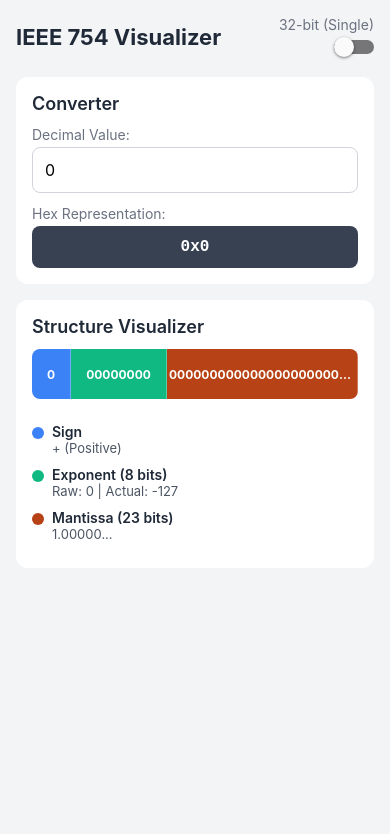
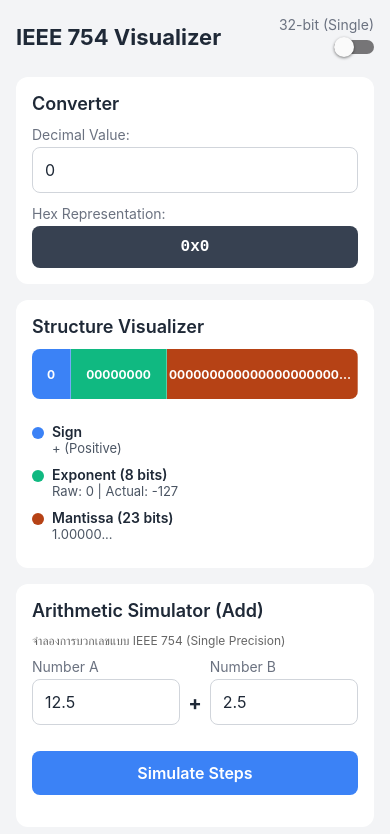
Before and after one commit to phutawanku-cmd/Computer-Architecture, a React Native app in the folder IEEE754App/: screen / in a window 390 px wide. Shown: the top 834 px of the page. Built offline with nearby package versions, Linux system fonts and the light colour scheme.

Commit message:
Sec-Features

```diff
--- a/IEEE754App/App.js
+++ b/IEEE754App/App.js
@@ -1,6 +1,6 @@
 import React, { useState, useEffect } from 'react';
-import { StyleSheet, Text, View, TextInput, ScrollView, Switch, SafeAreaView, Platform, StatusBar } from 'react-native';
-import { decimalToBinary, getComponents } from './ieeeLogic';
+import { StyleSheet, Text, View, TextInput, ScrollView, Switch, TouchableOpacity, SafeAreaView, Platform } from 'react-native';
+import { decimalToBinary, getComponents, simulateAddition } from './ieeeLogic';
 
 const COLORS = {
   sign: '#3B82F6',
@@ -16,6 +16,9 @@
   const [decimalInput, setDecimalInput] = useState('0');
   const [binaryStr, setBinaryStr] = useState('');
   const [components, setComponents] = useState({ sign: '0', exponent: '', mantissa: '', bias: 127 });
+  const [simA, setSimA] = useState('12.5');
+  const [simB, setSimB] = useState('2.5');
+  const [simSteps, setSimSteps] = useState([]);
   const handleDecimalChange = (text) => {
     setDecimalInput(text);
     const val = parseFloat(text);
@@ -30,7 +33,6 @@
     handleDecimalChange(decimalInput);
   }, [isDouble]);
 
-  //แยกชิ้นส่วน Sign/Exp/Mantissa
   useEffect(() => {
     const comps = getComponents(binaryStr, isDouble);
     setComponents(comps);
@@ -38,6 +40,14 @@
 
   const rawExponent = parseInt(components.exponent, 2);
   const realExponent = isNaN(rawExponent) ? 0 : rawExponent - components.bias;
+  const handleSimulate = () => {
+    const valA = parseFloat(simA);
+    const valB = parseFloat(simB);
+    if (!isNaN(valA) && !isNaN(valB)) {
+      const { steps } = simulateAddition(valA, valB);
+      setSimSteps(steps);
+    }
+  };
 
   return (
     <SafeAreaView style={styles.container}>
@@ -79,7 +89,6 @@
         <View style={styles.card}>
           <Text style={styles.cardTitle}>Structure Visualizer</Text>
 
-          {/* แถบสีแสดงบิต */}
           <View style={styles.bitContainer}>
             <View style={[styles.bitBox, { backgroundColor: COLORS.sign, flex: 1 }]}>
               <Text style={styles.bitText}>{components.sign}</Text>
@@ -92,11 +101,47 @@
             </View>
           </View>
 
-          {/* คำอธิบาย */}
           <View style={styles.legendContainer}>
             <DetailRow color={COLORS.sign} label="Sign" value={components.sign === '0' ? '+ (Positive)' : '- (Negative)'} />
             <DetailRow color={COLORS.exp} label={`Exponent (${components.exponent.length} bits)`} value={`Raw: ${rawExponent} | Actual: ${realExponent}`} />
             <DetailRow color={COLORS.mantissa} label={`Mantissa (${components.mantissa.length} bits)`} value={`1.${components.mantissa.substring(0, 5)}...`} />
+          </View>
+        </View>
+
+        {/* --- Card 3: Arithmetic Simulator (NEW!) --- */}
+        <View style={styles.card}>
+          <Text style={styles.cardTitle}>Arithmetic Simulator (Add)</Text>
+          <Text style={{marginBottom:10, color:'#666', fontSize:12}}>
+            จำลองการบวกเลขแบบ IEEE 754 (Single Precision)
+          </Text>
+
+          <View style={styles.rowInput}>
+             <View style={{flex: 1, marginRight: 8}}>
+                <Text style={styles.label}>Number A</Text>
+                <TextInput style={styles.input} value={simA} onChangeText={setSimA} keyboardType="numeric"/>
+             </View>
+             <View style={{justifyContent:'center', paddingTop: 10}}>
+                <Text style={{fontSize: 20, fontWeight:'bold', color: COLORS.text}}>+</Text>
+             </View>
+             <View style={{flex: 1, marginLeft: 8}}>
+                <Text style={styles.label}>Number B</Text>
+                <TextInput style={styles.input} value={simB} onChangeText={setSimB} keyboardType="numeric"/>
+             </View>
+          </View>
+
+          <TouchableOpacity style={styles.button} onPress={handleSimulate}>
+            <Text style={styles.buttonText}>Simulate Steps</Text>
+          </TouchableOpacity>
+
+          {/* แสดงขั้นตอน (Steps List) */}
+          <View style={{marginTop: 16}}>
+            {simSteps.length > 0 && <Text style={{fontWeight:'bold', marginBottom:8, color: COLORS.text}}>Simulation Process:</Text>}
+            {simSteps.map((step, index) => (
+              <View key={index} style={styles.stepItem}>
+                <Text style={styles.stepTitle}>{step.title}</Text>
+                <Text style={styles.stepDesc}>{step.desc}</Text>
+              </View>
+            ))}
           </View>
         </View>
 
@@ -125,7 +170,7 @@
   card: { backgroundColor: COLORS.card, borderRadius: 12, padding: 16, marginBottom: 16, elevation: 3 },
   cardTitle: { fontSize: 18, fontWeight: '600', marginBottom: 12, color: COLORS.text },
   label: { fontSize: 14, color: '#6B7280', marginBottom: 4 },
-  input: { borderWidth: 1, borderColor: '#D1D5DB', borderRadius: 8, padding: 12, fontSize: 16, marginBottom: 12 },
+  input: { borderWidth: 1, borderColor: '#D1D5DB', borderRadius: 8, padding: 12, fontSize: 16, marginBottom: 12, color: COLORS.text },
   hexBox: { backgroundColor: '#374151', padding: 12, borderRadius: 8, alignItems: 'center' },
   hexText: { color: '#ffffff', fontFamily: Platform.OS === 'ios' ? 'Courier' : 'monospace', fontSize: 16, fontWeight: 'bold' },
   bitContainer: { flexDirection: 'row', height: 50, borderRadius: 8, overflow: 'hidden', marginBottom: 16 },
@@ -136,4 +181,12 @@
   colorDot: { width: 12, height: 12, borderRadius: 6, marginTop: 4, marginRight: 8 },
   detailLabel: { fontSize: 14, fontWeight: '600', color: COLORS.text },
   detailValue: { fontSize: 13, color: '#4B5563' },
+
+  // Styles Simulator
+  rowInput: { flexDirection: 'row', justifyContent: 'space-between', marginBottom: 10 },
+  button: { backgroundColor: COLORS.sign, padding: 12, borderRadius: 8, alignItems: 'center', marginTop: 4 },
+  buttonText: { color: 'white', fontWeight: '600', fontSize: 16 },
+  stepItem: { marginBottom: 12, paddingBottom: 12, borderBottomWidth: 1, borderBottomColor: '#EEE' },
+  stepTitle: { fontWeight: 'bold', color: '#3B82F6', fontSize: 14, marginBottom: 2 },
+  stepDesc: { color: '#374151', fontSize: 13, lineHeight: 18 }
 });
--- a/IEEE754App/ieeeLogic.js
+++ b/IEEE754App/ieeeLogic.js
@@ -43,3 +43,89 @@
     };
   }
 };
+
+export const simulateAddition = (valA, valB) => {
+  const steps = [];
+  const binA = decimalToBinary(valA, false);
+  const binB = decimalToBinary(valB, false);
+  const compA = getComponents(binA, false);
+  const compB = getComponents(binB, false);
+
+  let expA = parseInt(compA.exponent, 2) - 127;
+  let expB = parseInt(compB.exponent, 2) - 127;
+  let manA = 1 + parseInt(compA.mantissa, 2) / Math.pow(2, 23);
+  let manB = 1 + parseInt(compB.mantissa, 2) / Math.pow(2, 23);
+
+  if (valA === 0) manA = 0;
+  if (valB === 0) manB = 0;
+
+  steps.push({
+    title: "1.ยกองค์ประกอบ(Extract)",
+    desc: `A: 1.${compA.mantissa.substring(0,5)}... x 2^${expA}\nB: 1.${compB.mantissa.substring(0,5)}... x 2^${expB}`
+  });
+
+  if (expA > expB) {
+    const shift = expA - expB;
+    manB = manB / Math.pow(2, shift);
+    steps.push({
+      title: "2.ปรับเลขยกกำลัง(Align)",
+      desc: `Exp \nB (${expB}) น้อยกว่า A (${expA})\nเลื่อนจุดทศนิยม B ไปทางซ้าย (Shift Right) ${shift} บิต\nMantissa B ใหม่: ${manB.toFixed(6)}...`
+    });
+    expB = expA;
+  } else if (expB > expA) {
+    const shift = expB - expA;
+    manA = manA / Math.pow(2, shift);
+    steps.push({
+      title: "2.ปรับเลขยกกำลัง(Align)",
+      desc: `เลขชี้กำลัง A (${expA}) น้อยกว่า B (${expB})\nเลื่อน Mantissa A ไปทางขวา ${shift} บิต\nMantissa A ใหม่: ${manA.toFixed(6)}...`
+    });
+    expA = expB;
+  } else {
+    steps.push({ title: "2.ปรับเลขยกกำลัง(Align)", desc: "เลขชี้กำลังเท่ากันแล้วไม่ต้องเลื่อนบิต" });
+  }
+
+  const signValA = compA.sign === '1' ? -1 : 1;
+  const signValB = compB.sign === '1' ? -1 : 1;
+
+  let resultMan = (manA * signValA) + (manB * signValB);
+  steps.push({
+    title: "3.บวกส่วน Mantissa(Add)",
+    desc: `(${signValA === 1 ? '+' : '-'} ${manA.toFixed(4)}) + (${signValB === 1 ? '+' : '-'} ${manB.toFixed(4)}) \n= ${resultMan.toFixed(6)}...`
+  });
+
+  let resultExp = expA;
+
+  if (resultMan === 0) {
+    steps.push({ title: "4.จัดรูปมาตรฐาน(Normalize)", desc: "ผลลัพธ์เป็นศูนย์(Zero)" });
+    return { result: 0, steps };
+  }
+
+  const resultSign = resultMan < 0 ? '1' : '0';
+  resultMan = Math.abs(resultMan);
+  if (resultMan >= 2.0) {
+    while (resultMan >= 2.0) {
+      resultMan /= 2;
+      resultExp++;
+      steps.push({ title: "4.จัดรูปมาตรฐาน(Overflow)", desc: `Mantissa >= 2.0 เลื่อนบิตขวา (>>> 1)\nเพิ่มเลขชี้กำลังเป็น ${resultExp}` });
+    }
+  }
+  else if (resultMan < 1.0) {
+    let loopCount = 0;
+    while (resultMan < 1.0 && resultExp > -126 && loopCount < 30) {
+      resultMan *= 2;
+      resultExp--;
+      loopCount++;
+    }
+    steps.push({ title: "4. จัดรูปมาตรฐาน(Underflow)", desc: `Mantissa < 1.0 เลื่อนบิตซ้าย (<<) จนได้ 1.xxx\nลดเลขชี้กำลังเป็น ${resultExp}` });
+  } else {
+    steps.push({ title: "4. จัดรูปมาตรฐาน(Normalize)", desc: "Mantissa อยู่ในรูปมาตรฐานแล้ว (1.0 <= M < 2.0)" });
+  }
+
+  const finalVal = valA + valB;
+  steps.push({
+    title: "5.ผลลัพธ์(Final Result)",
+    desc: `ผลลัพธ์: ${finalVal}\n(รูปแบบฐานสอง: Sign=${resultSign}, Exp=${resultExp + 127}, Mantissa=~${(resultMan-1).toFixed(6)})`
+  });
+
+  return { result: finalVal, steps };
+};
```
